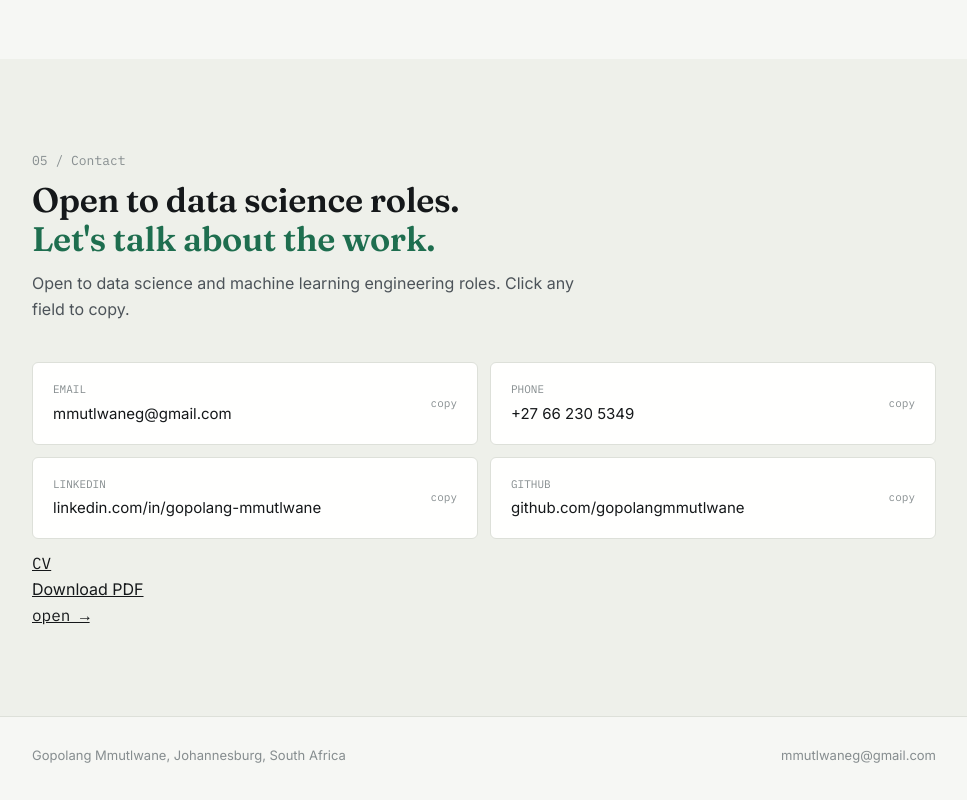
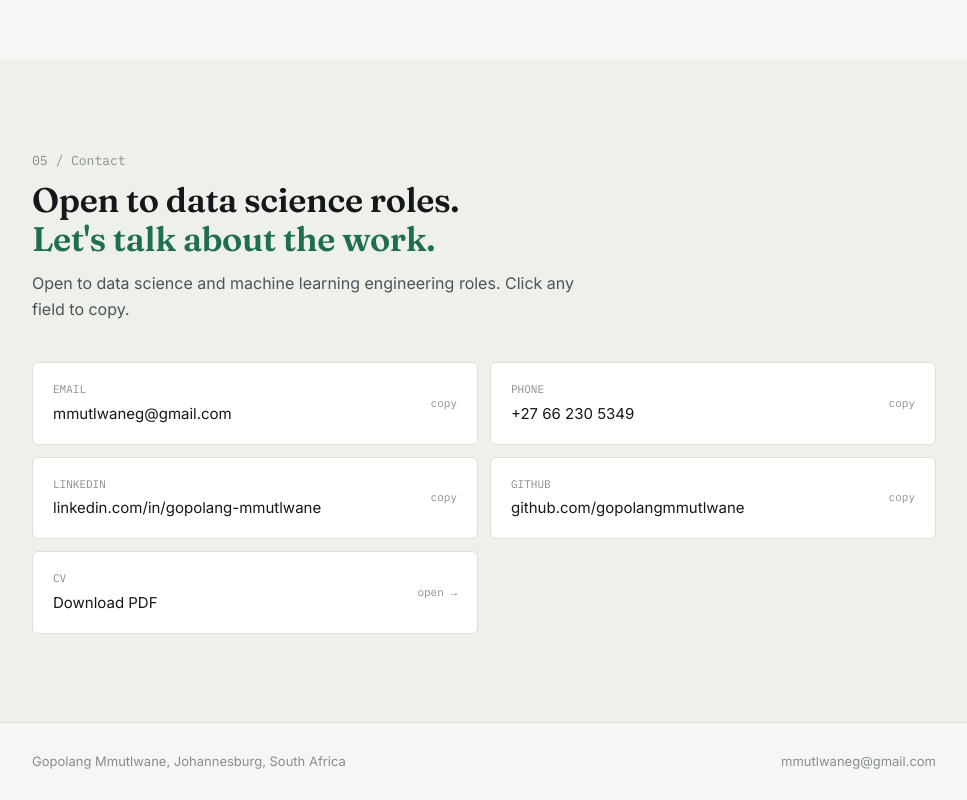
Before and after one commit to gopolangmmutlwane/gopolang_mmutlwane, a plain HTML site: page index.html in a window 1280 px wide. Shown: the part 8934-9734 px from the top of the page, without its empty margins (156-1123 px from the left). Drawn offline with Linux system fonts and the light colour scheme.

Commit message:
Add files via upload

```diff
--- a/assets/css/style.css
+++ b/assets/css/style.css
@@ -439,3 +439,11 @@ html, body{
 .module-group:first-child{border-top:none;}
 .module-group h5{font-family:'IBM Plex Mono',monospace; font-size:11px; text-transform:uppercase; letter-spacing:.04em; color:var(--green); margin:0 0 6px;}
 .module-group p{margin:0; font-size:13px; color:var(--ink-soft); line-height:1.55;}
+
+
+
+.contact-download{display:flex; justify-content:space-between; align-items:center; background:var(--panel); border:1px solid var(--line); border-radius:var(--radius-m); padding:18px 20px; text-decoration:none; transition:border-color .2s ease;}
+.contact-download:hover{border-color:var(--ink);}
+.contact-download .k{font-family:'IBM Plex Mono',monospace; font-size:11px; color:var(--ink-faint); text-transform:uppercase;}
+.contact-download .v{font-size:15px; margin-top:3px; color:var(--ink);}
+.contact-download .copy-hint{font-family:'IBM Plex Mono',monospace; font-size:11px; color:var(--ink-faint);}
```
